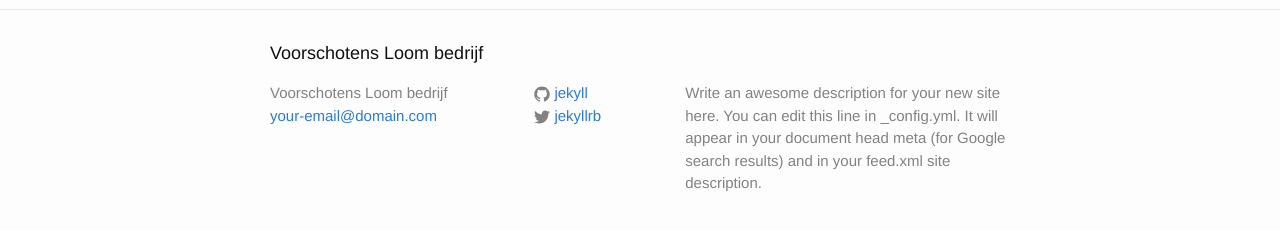
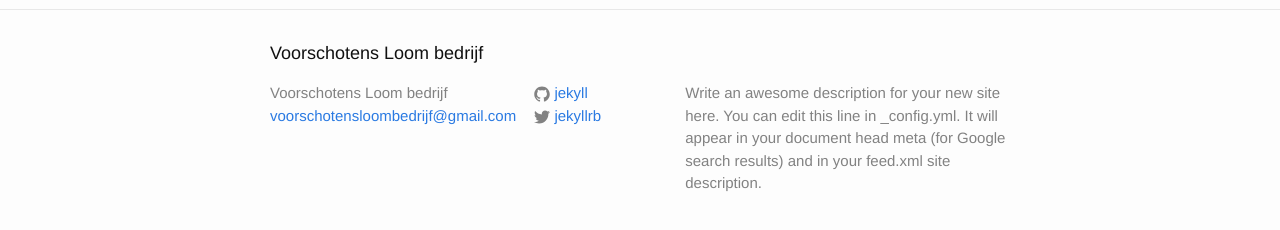
Before and after one commit to stijn2005/stijn2005.github.io, a Jekyll site: the page built from index.html, in a window 1280 px wide. Shown: the part 287-517 px from the top of the page. Built offline with Jekyll 4.4.1, drawn with Linux system fonts in a browser that asks for light colours.

Commit message:
Update _config.yml

```diff
--- a/_config.yml
+++ b/_config.yml
@@ -7,7 +7,7 @@
 
 # Site settings
 title: Voorschotens Loom bedrijf
-email: your-email@domain.com
+email: voorschotensloombedrijf@gmail.com
 description: > # this means to ignore newlines until "baseurl:"
   Write an awesome description for your new site here. You can edit this
   line in _config.yml. It will appear in your document head meta (for
```
